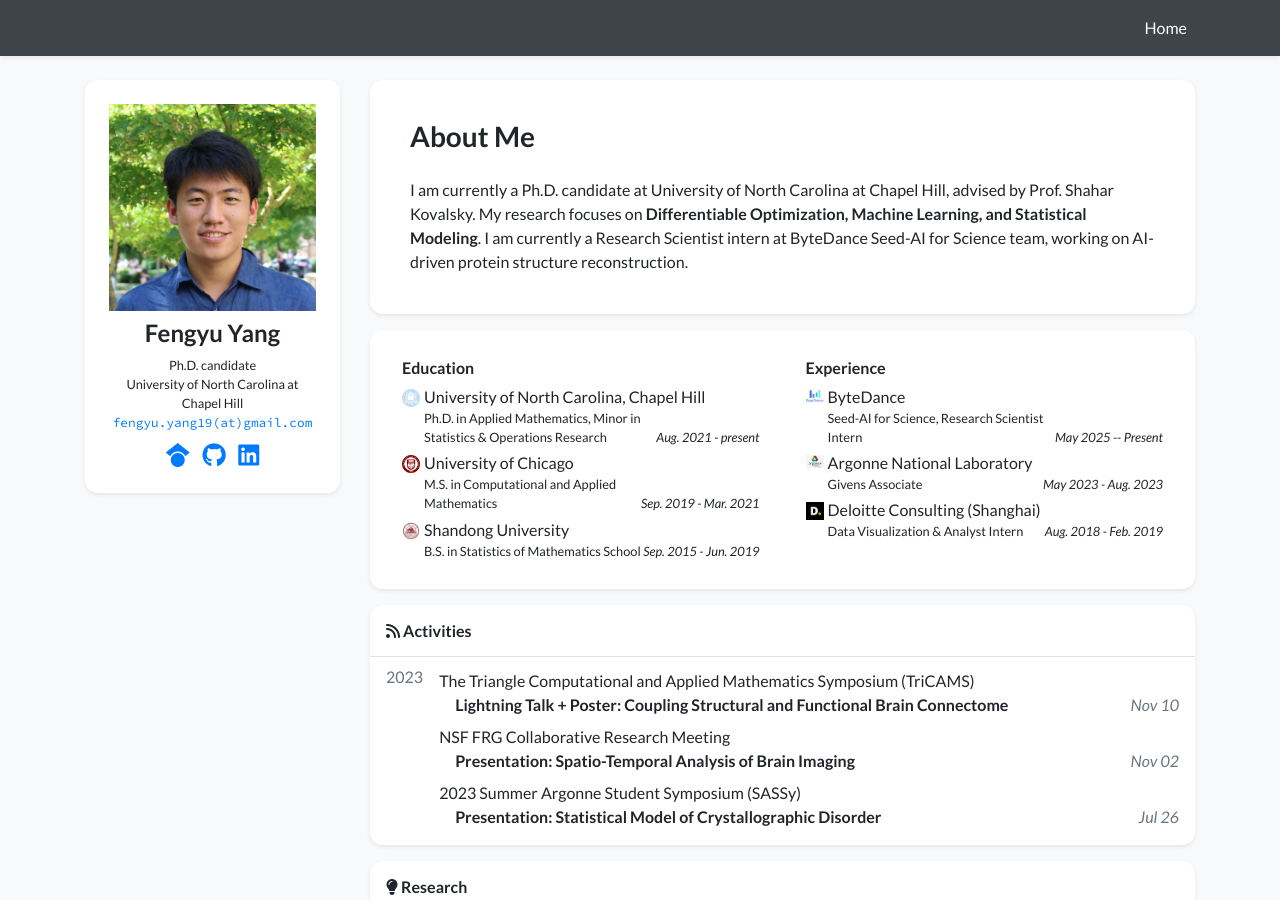
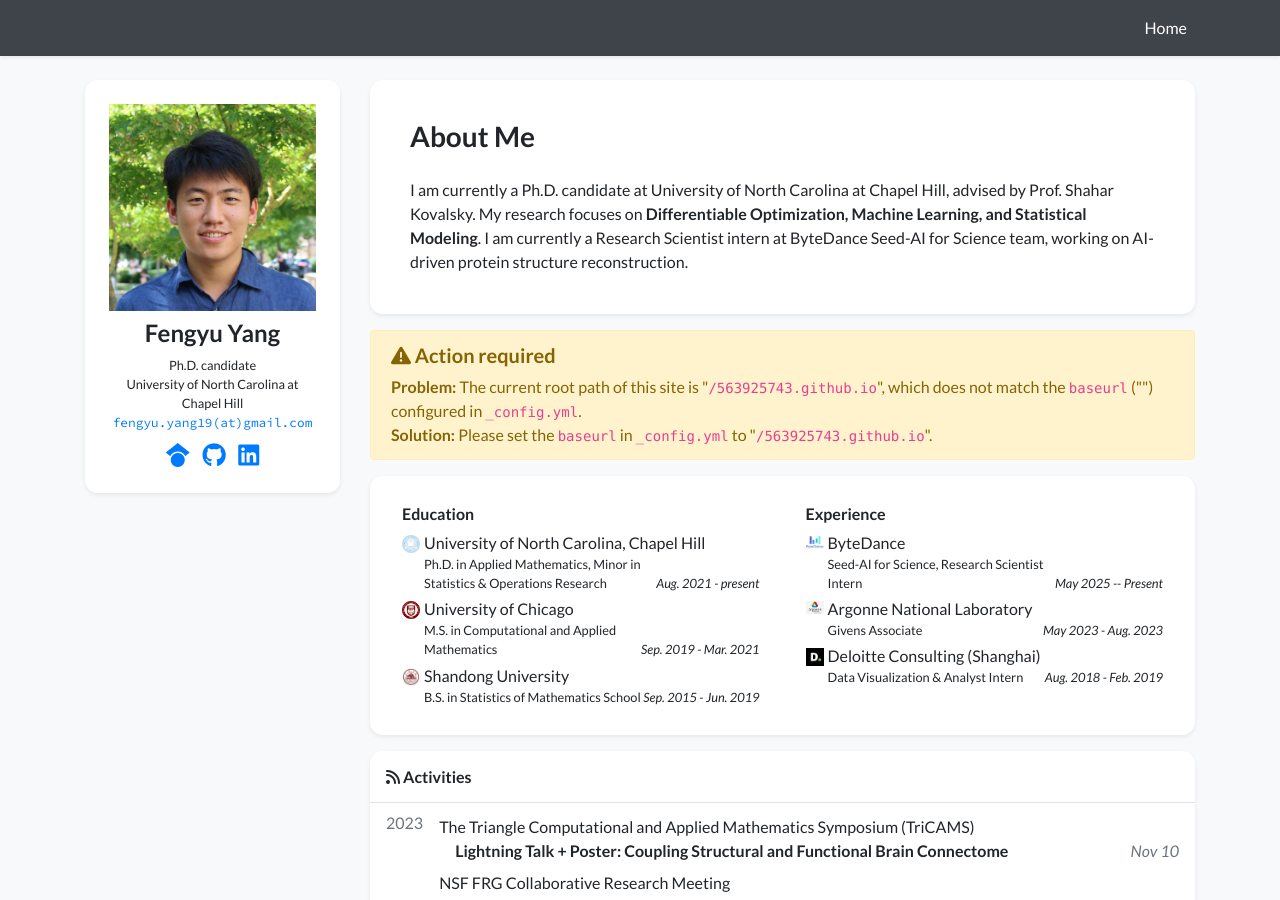
Before and after one commit to 563925743/563925743.github.io, a Jekyll site: the page built from index.html, in a window 1280 px wide and 900 px high. Built offline with Jekyll 4.4.1, drawn with Linux system fonts in a browser that asks for light colours; nearby versions of some CDN libraries; a style sheet for code colours, icons or effects is not loaded; part of the change alters nothing that is shown.

Commit message:
update url

```diff
--- a/_config.yml
+++ b/_config.yml
@@ -14,7 +14,7 @@
 # You can create any custom variable you would like, and they will be accessible
 # in the templates via {{ site.myvariable }}.
 # baseurl: "/academic-homepage" # the subpath of your site, e.g. /blog
-baseurl: "/fengyu_yang.github.io"
+baseurl: ""
 # Build settings
 markdown: kramdown
 plugins:
--- a/index.html
+++ b/index.html
@@ -13,7 +13,7 @@ navbar_title: Home
         {% include widgets/profile_card_bio_only.html %}
 
         <!-- Debugging widgets -->
-        <!-- {% include widgets/debug_repo_name.html %} -->
+        {% include widgets/debug_repo_name.html %}
         {% include widgets/debug_url.html %}
 
         {% if site.data.display.homepage.show_experience %}
```
